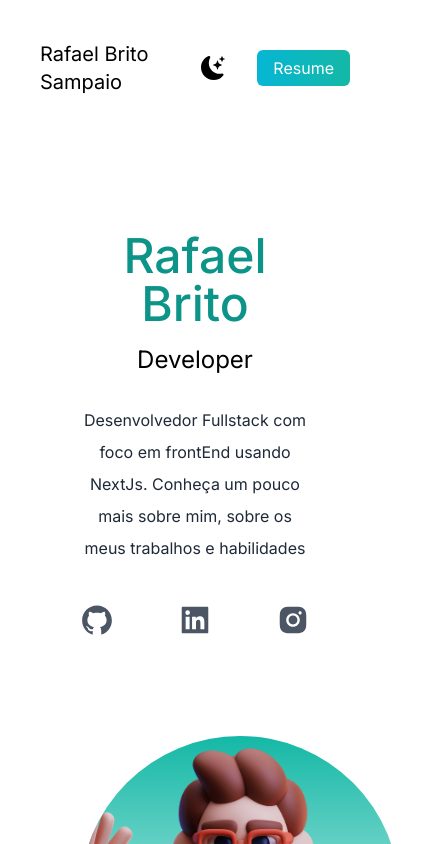
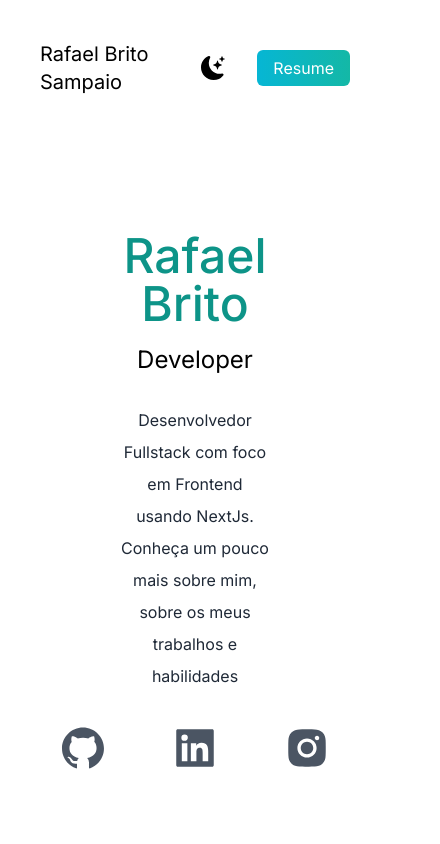
Before and after one commit to rafael3007/portfolio, a Next.js app: page / in a window 390 px wide. Shown: the top 844 px of the page, 440 px wide, since content can reach past the window. Built offline with nearby package versions, Linux system fonts and the light colour scheme.

Commit message:
components

```diff
--- a/src/app/layout.tsx
+++ b/src/app/layout.tsx
@@ -1,3 +1,4 @@
+import Navbar from '@/components/Navbar'
 import './globals.css'
 import type { Metadata } from 'next'
 import { Inter } from 'next/font/google'
@@ -16,7 +17,19 @@ export default function RootLayout({
 }) {
   return (
     <html lang="en">
-      <body className={inter.className}>{children}</body>
+      <head>
+        <title>Portfolio - Rafael Brito</title>
+        <meta name="description" content="Generated by create next app" />
+        <link rel="icon" href="/favicon.ico" />
+      </head>
+      <body className={inter.className}>
+      <div >
+          <main className=" bg-white px-10 dark:bg-gray-900 md:px-20 lg:px-40">
+            <Navbar />
+          {children}
+        </main>
+      </div>
+      </body>
     </html>
   )
 }
--- a/src/app/page.tsx
+++ b/src/app/page.tsx
@@ -21,39 +21,17 @@ import web3 from "../../public/web3.png";
 import web5 from "../../public/web5.png";
 import web4 from "../../public/web4.png";
 import web6 from "../../public/web6.png";
+import Navbar from "@/components/Navbar";
 
 export default function Home() {
   const [darkMode, setDarkMode] = useState(false);
   const [imageAlternate, setImageAlternate] = useState(false);
 
   return (
-    <div className={darkMode ? "dark" : ""}>
-      <Head>
-        <title>Portfolio - Rafael Brito</title>
-        <meta name="description" content="Generated by create next app" />
-        <link rel="icon" href="/favicon.ico" />
-      </Head>
+    <div className={darkMode ? "dark" : "light"}>
       <main className=" bg-white px-10 dark:bg-gray-900 md:px-20 lg:px-40">
         <section className="min-h-screen">
-          <nav className="py-10 mb-12 flex justify-between dark:text-white">
-            <h1 className="font-burtons text-xl">Rafael Brito Sampaio</h1>
-            <ul className="flex items-center">
-              <li>
-                <BsFillMoonStarsFill
-                  onClick={() => setDarkMode(!darkMode)}
-                  className=" cursor-pointer text-2xl"
-                />
-              </li>
-              <li>
-                <a
-                  className="bg-gradient-to-r from-cyan-500 text- to-teal-500 text-white px-4 py-2 border-none rounded-md ml-8"
-                  href="#"
-                >
-                  Resume
-                </a>
-              </li>
-            </ul>
-          </nav>
+
           <div className="text-center p-10 py-10">
             <h2 className="text-5xl py-2 text-teal-600 font-medium dark:text-teal-400 md:text-6xl">
               Rafael Brito
@@ -62,12 +40,12 @@ export default function Home() {
               Developer
             </h3>
             <p className="text-md py-5 leading-8 text-gray-800 dark:text-gray-200 max-w-xl mx-auto md:text-xl">
-              Desenvolvedor Fullstack com foco em frontEnd usando NextJs. Conheça um pouco mais sobre mim, sobre os meus trabalhos e habilidades
+              Desenvolvedor Fullstack com foco em Frontend usando NextJs. Conheça um pouco mais sobre mim, sobre os meus trabalhos e habilidades
             </p>
             <div className="text-5xl flex justify-center gap-16 py-3 text-gray-600 dark:text-gray-400">
-              <AiFillGithub />
-              <AiFillLinkedin />
-              <AiFillInstagram />
+              <a href="https://github.com/rafael3007" target="_blank" ><AiFillGithub  /></a>
+              <a href="https://www.linkedin.com/in/rafael-brito-sampaio-88ab05196/" target="_blank"><AiFillLinkedin /></a>
+              <a href="https://www.instagram.com/rafaa_brt7/" target="_blank"><AiFillInstagram /></a>
             </div>
             <div onClick={()=>setImageAlternate(!imageAlternate)} className="mx-auto bg-gradient-to-b from-teal-500 rounded-full w-80 h-80 relative overflow-hidden mt-20 md:h-96 md:w-96">
 
--- /dev/null
+++ b/src/components/Navbar.tsx
@@ -0,0 +1,28 @@
+"use client"
+import { BsFillMoonStarsFill } from "react-icons/bs";
+import { useState } from "react";
+
+export default function Navbar() {
+    const [darkMode, setDarkMode] = useState(false);
+    return (
+        <nav className="py-10 mb-12 flex justify-between dark:text-white">
+            <h1 className="font-burtons text-xl">Rafael Brito Sampaio</h1>
+            <ul className="flex items-center">
+              <li>
+                <BsFillMoonStarsFill
+                  onClick={() => setDarkMode(!darkMode)}
+                  className=" cursor-pointer text-2xl"
+                />
+              </li>
+              <li>
+                <a
+                  className="bg-gradient-to-r from-cyan-500 text- to-teal-500 text-white px-4 py-2 border-none rounded-md ml-8"
+                  href="#"
+                >
+                  Resume
+                </a>
+              </li>
+            </ul>
+          </nav>
+    )
+};
```
